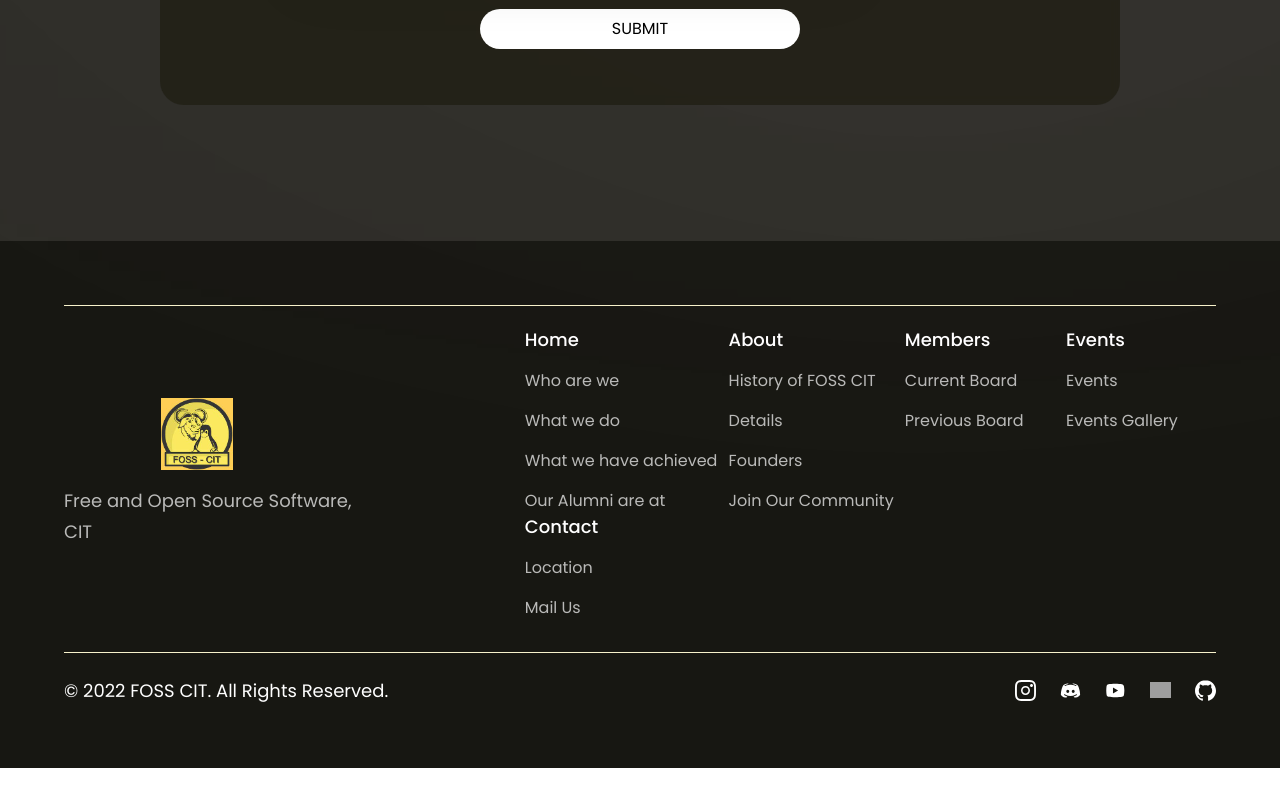
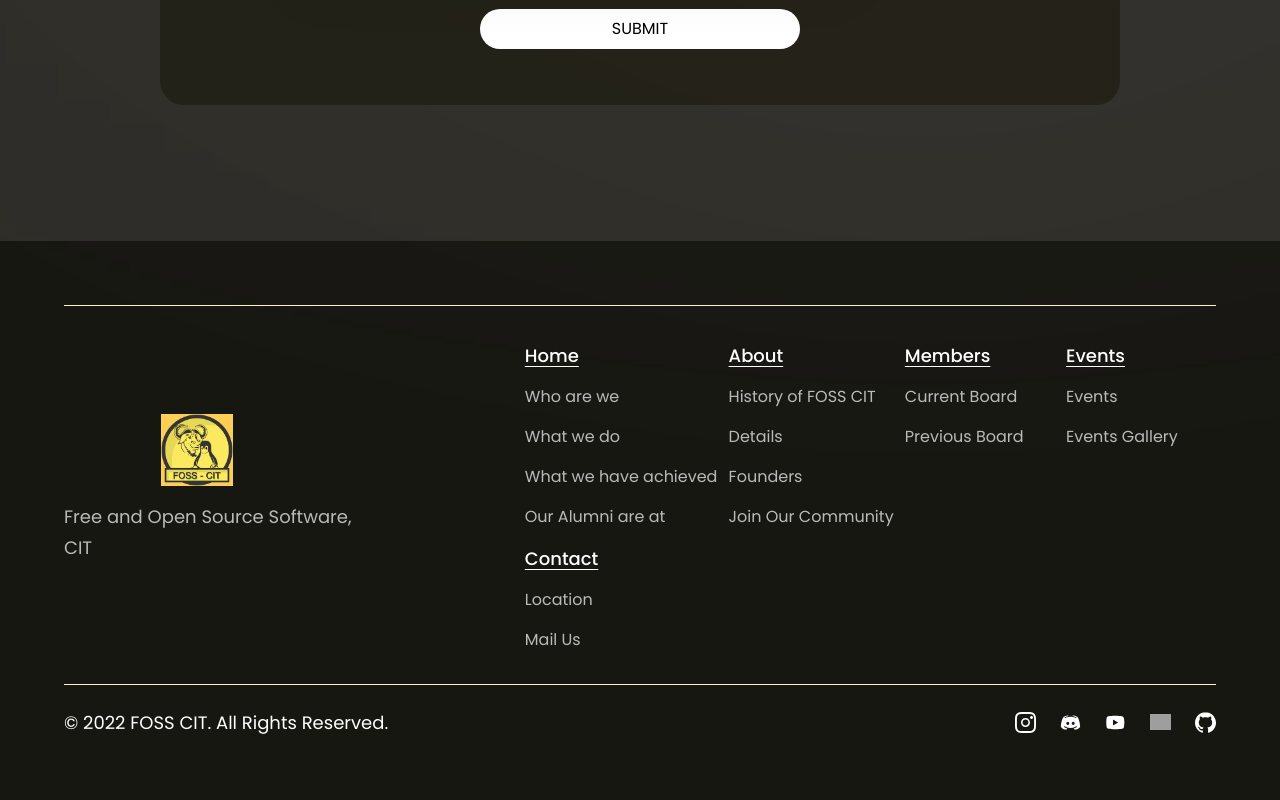
Before and after one commit to VishalDhanasekaran/foss-site-client-frontend, a React (Vite) app: page /contact in a window 1280 px wide. Shown: the part 1504-2304 px from the top of the page. Before the commit the page ends 2272 px from the top, so only its background shows below. Built offline with nearby package versions, Linux system fonts and the light colour scheme; grey boxes are pictures that could not be loaded.

Commit message:
footer-correction

```diff
--- a/src/components/Footer.jsx
+++ b/src/components/Footer.jsx
@@ -18,7 +18,7 @@ return (
         <div className='flex-[1.5] w-full flex flex-row justify-between flex-wrap md:mt-0 mt-10'>
           {footerLinks.map((footerLinks)=>(
             <div key={footerLinks.key} className='flex flex-col ss:my-0 my-4 min-w-[150px]'>
-                <h4 className='font-poppins font-medium text-[18px] leading-[27px] text-white'>{footerLinks.title}</h4>
+                <h4 className='font-poppins font-medium text-[18px] leading-[27px] text-white mt-4 underline underline-offset-4'>{footerLinks.title}</h4>
                 <ul className='list-none mt-4'>
                   {footerLinks.links.map((link,index)=>(
                     <li key={link.name} className={`font-poppins font-normal text-[16px] leading-[24px] text-dimWhite hover:text-secondary cursor-pointer ${index !== footerLinks.links.length-1? 'mb-4': 'mb-0' }`}>
```
